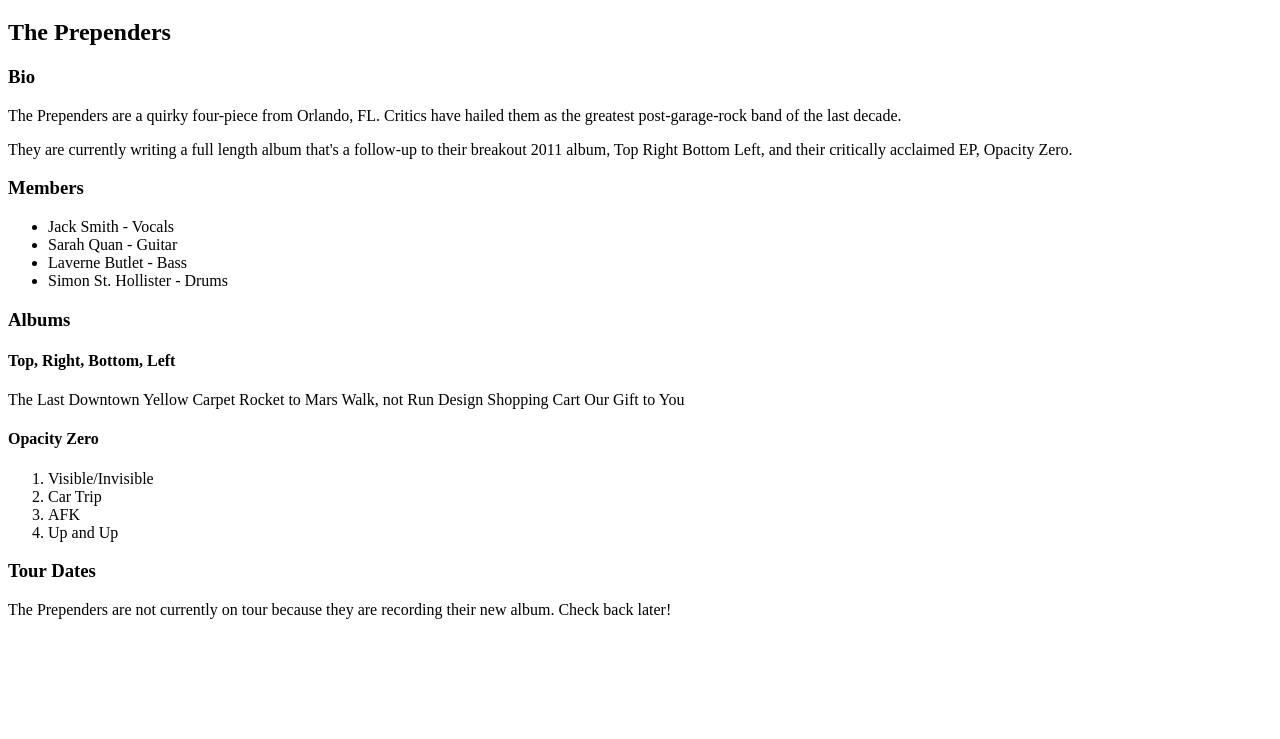
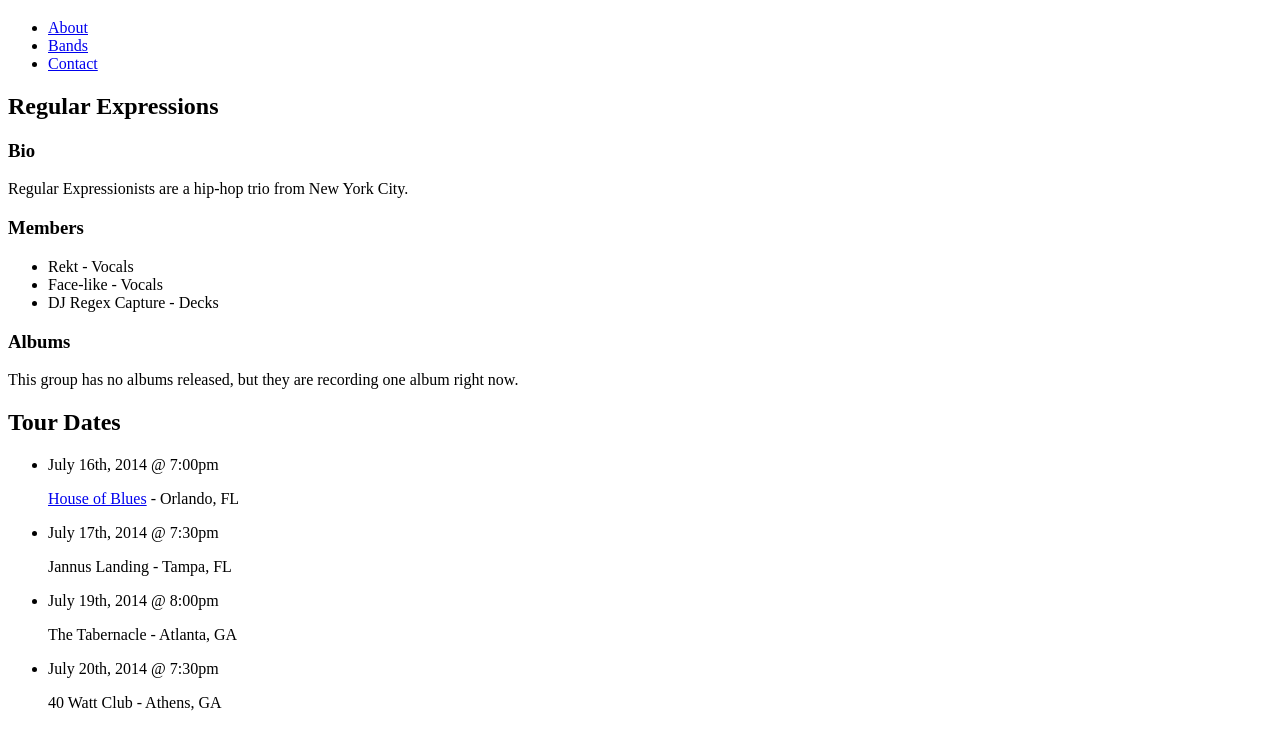
Before and after one commit to stuffy3/HTML-CSS-Basic-Webpage-exercise, a plain HTML site: page index.html in a window 1280 px wide. Shown: the part 61-800 px from the top of the page. Drawn offline with Linux system fonts and the light colour scheme.

Commit message:
added ul links

```diff
--- a/index.html
+++ b/index.html
@@ -4,49 +4,49 @@
   </head>
   <body>
     <h1>Open Source Records</h1>
-
-    <h2>The Prependers</h2>
+    <ul>
+      <li><a href="about.html">About</a></li>
+      <li><a href="bands.html">Bands</a></li>
+      <li><a href="contact.html">Contact</a></li>
+    </ul>
+    <h2>Regular Expressions</h2>
 
     <h3>Bio</h3>
-
-    <p>The Prependers are a quirky four-piece from Orlando, FL.
-    Critics have hailed them as the greatest post-garage-rock
-    band of the last decade.</p>
-
-    <p>They are currently writing a full length album that's a
-    follow-up to their breakout 2011 album, Top Right Bottom Left,
-    and their critically acclaimed EP, Opacity Zero.</p>
+    <p>Regular Expressionists are a hip-hop trio from
+    New York City.</p>
 
     <h3>Members</h3>
+
     <ul>
-    <li>Jack Smith - Vocals</li>
-    <li>Sarah Quan - Guitar</li>
-    <li>Laverne Butlet - Bass</li>
-    <li>Simon St. Hollister - Drums</li>
+      <li>Rekt - Vocals</li>
+      <li>Face-like - Vocals</li>
+      <li>DJ Regex Capture - Decks</li>
     </ul>
+
     <h3>Albums</h3>
 
-    <h4>Top, Right, Bottom, Left</h4>
+    <p>This group has no albums released, but they are recording
+    one album right now.</p>
 
-    The Last
-    Downtown
-    Yellow Carpet
-    Rocket to Mars
-    Walk, not Run
-    Design
-    Shopping Cart
-    Our Gift to You
+    <h2>Tour Dates</h2>
 
-    <h4>Opacity Zero</h4>
-  <ol>
-    <li>Visible/Invisible</li>
-    <li>Car Trip</li>
-    <li>AFK</li>
-    <li>Up and Up</li>
-  </ol>
-    <h3>Tour Dates</h3>
-
-    <p>The Prependers are not currently on tour because they
-    are recording their new album. Check back later!</p>
+    <ul>
+      <li>
+        <p>July 16th, 2014 @ 7:00pm</p>
+        <p><a href="http://hob.com">House of Blues</a> - Orlando, FL</p>
+      </li>
+      <li>
+        <p>July 17th, 2014 @ 7:30pm</p>
+        <p>Jannus Landing - Tampa, FL</p>
+      </li>
+      <li>
+        <p>July 19th, 2014 @ 8:00pm</p>
+        <p>The Tabernacle - Atlanta, GA</p>
+      </li>
+      <li>
+        <p>July 20th, 2014 @ 7:30pm</p>
+        <p>40 Watt Club - Athens, GA</p>
+      </li>
+    </ul>
   </body>
 </html>
```
